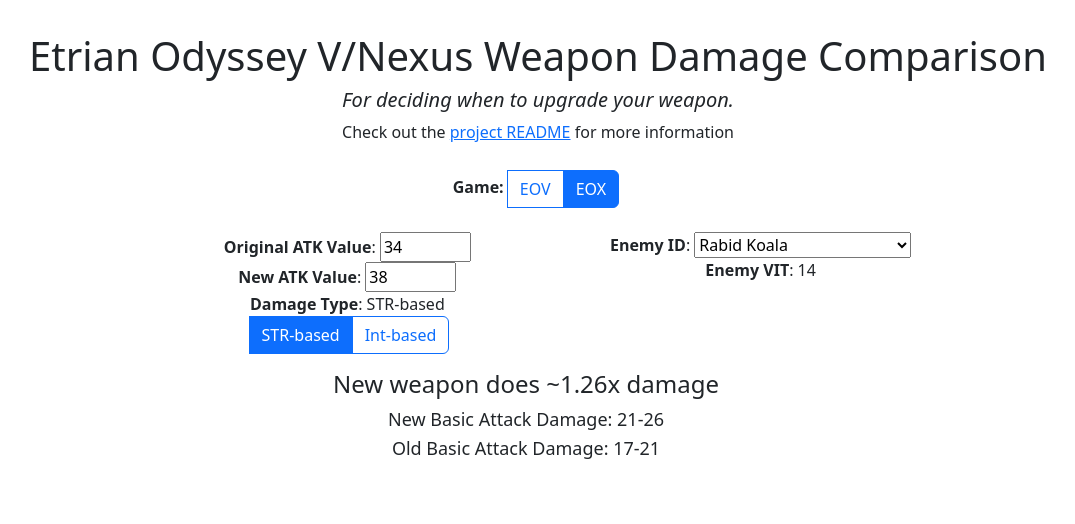
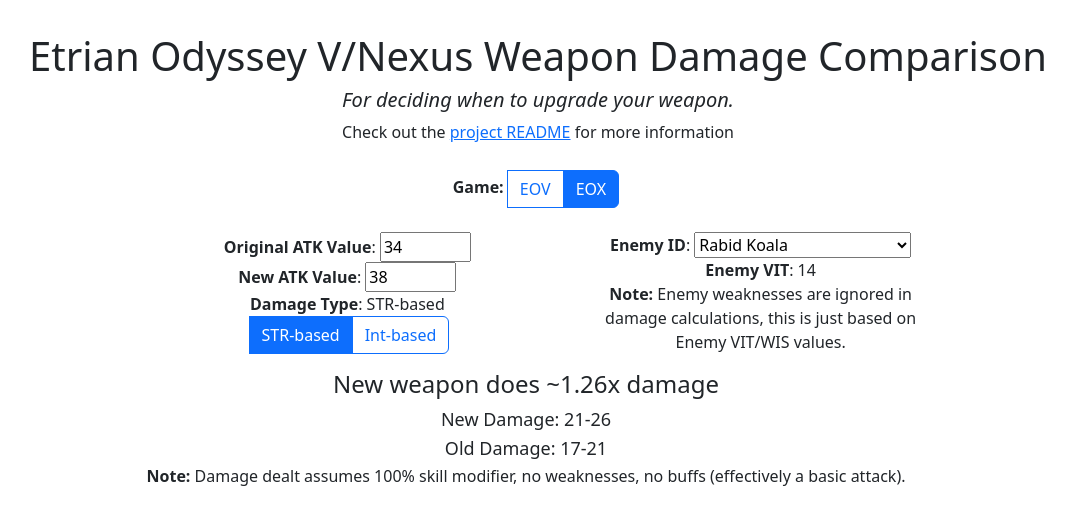
Before and after one commit to aturfah/eo5x-weapon-dmg, a React (Vite) app: page / in a window 1280 px wide. Shown: the top 524 px of the page, without its empty margins (102-1177 px from the left). Built offline with nearby package versions, Linux system fonts and the light colour scheme.

Commit message:
Add disclaimer notes

```diff
--- a/src/App.tsx
+++ b/src/App.tsx
@@ -235,15 +235,17 @@
             </select>
           </li>
           <li><b>Enemy {strDmg ? "VIT" : "WIS"}</b>: {getEDef(eName, strDmg, nexus)}</li>
+          <p><b>Note:</b> Enemy weaknesses are ignored in damage calculations, this is just based on Enemy VIT/WIS values.</p>
         </ul>
       </div>
       <div className='row'>
         <h4>
           {isNaN(dmgRat.rat) || !isFinite(dmgRat.rat) ? "One of these results in 0 damage so..." : "New weapon does ~" + dmgRat.rat + "x damage"}
           <br/>
-          <sub>New Basic Attack Damage: {Math.round(dmgRat.dmgN * 0.98)}-{Math.round(dmgRat.dmgN * 1.02+4)}</sub> <br/>
-          <sub>Old Basic Attack Damage: {Math.round(dmgRat.dmgO * 0.98)}-{Math.round(dmgRat.dmgO * 1.02+4)}</sub>
+          <sub>New Damage: {Math.round(dmgRat.dmgN * 0.98)}-{Math.round(dmgRat.dmgN * 1.02+4)}</sub> <br/>
+          <sub>Old Damage: {Math.round(dmgRat.dmgO * 0.98)}-{Math.round(dmgRat.dmgO * 1.02+4)}</sub>
         </h4>
+        <p><b>Note:</b> Damage dealt assumes 100% skill modifier, no weaknesses, no buffs (effectively a basic attack).</p>
       </div>
     </div>
     </>
```
